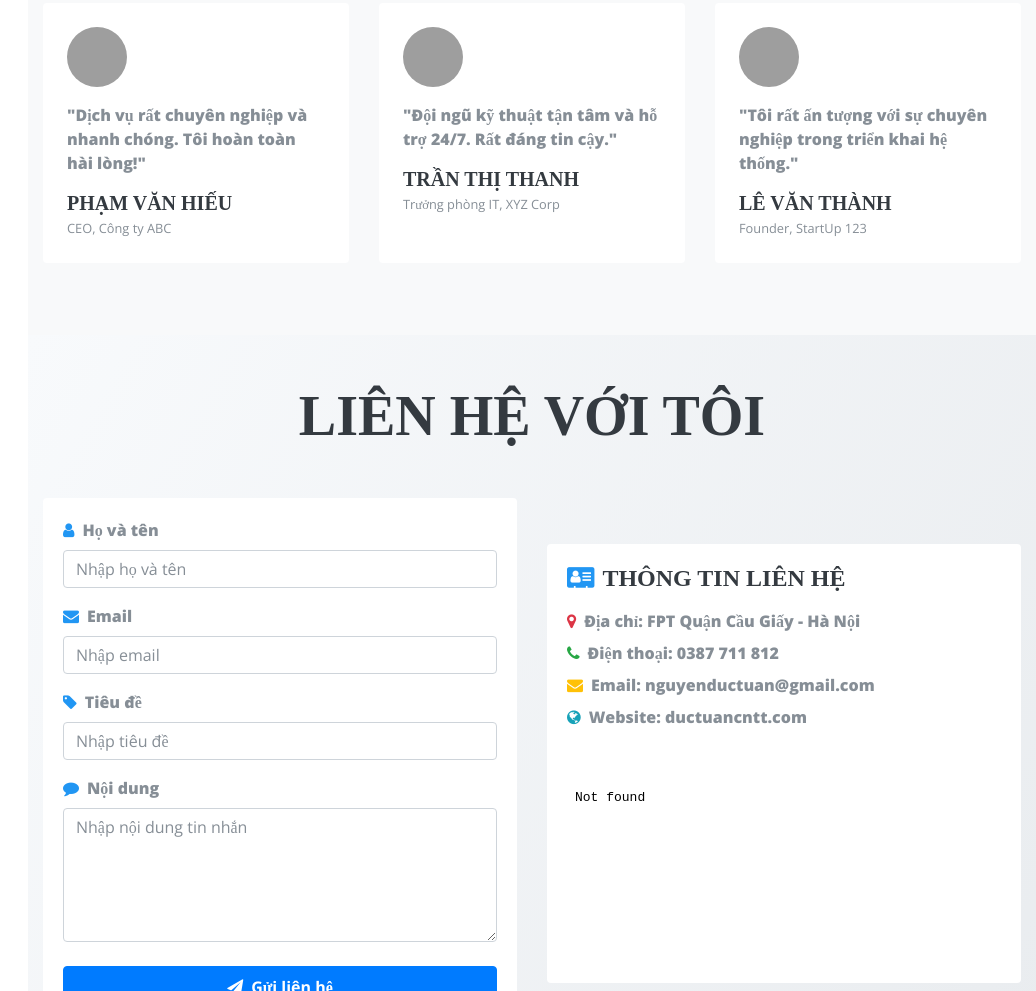
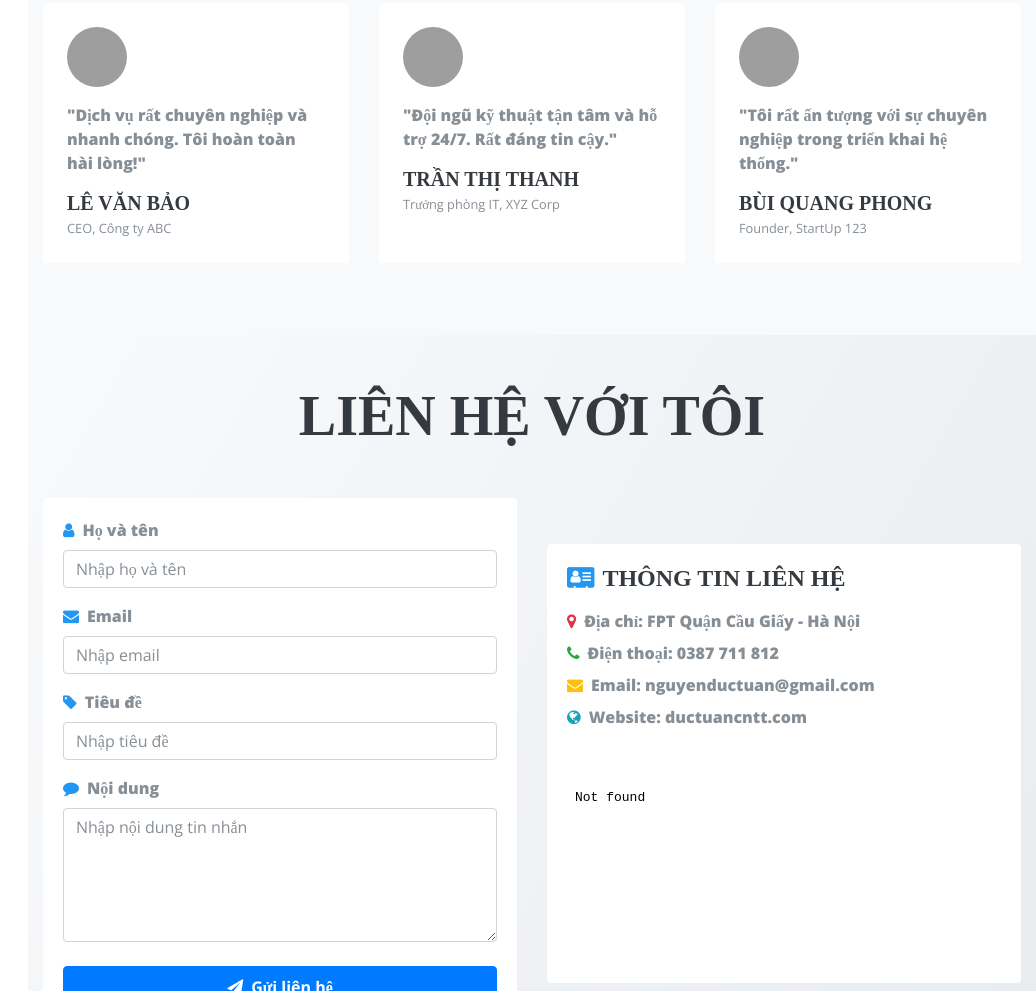
Before and after one commit to ductuancntt/ductuancntt.github.io, a plain HTML site: page index.html in a window 1280 px wide. Shown: the part 4540-5531 px from the top of the page, without its empty margins (244-1280 px from the left). Drawn offline with nearby package versions, Linux system fonts and the light colour scheme; grey boxes are pictures that could not be loaded; a web font is replaced by a local one.

Commit message:
Update index.html

```diff
--- a/index.html
+++ b/index.html
@@ -567,7 +567,7 @@ License URL: https://creativecommons.org/licenses/by/4.0/
                     </div>
                     <p class="mb-3 text-secondary">"Dịch vụ rất chuyên nghiệp và nhanh chóng. Tôi hoàn toàn hài
                         lòng!"</p>
-                    <h5 class="font-weight-bold mb-0">Phạm Văn Hiếu</h5>
+                    <h5 class="font-weight-bold mb-0">Lê Văn Bảo</h5>
                     <small class="text-muted">CEO, Công ty ABC</small>
                 </div>
             </div>
@@ -591,7 +591,7 @@ License URL: https://creativecommons.org/licenses/by/4.0/
                     </div>
                     <p class="mb-3 text-secondary">"Tôi rất ấn tượng với sự chuyên nghiệp trong triển khai hệ
                         thống."</p>
-                    <h5 class="font-weight-bold mb-0">Lê Văn Thành</h5>
+                    <h5 class="font-weight-bold mb-0">Bùi Quang Phong</h5>
                     <small class="text-muted">Founder, StartUp 123</small>
                 </div>
             </div>
```
